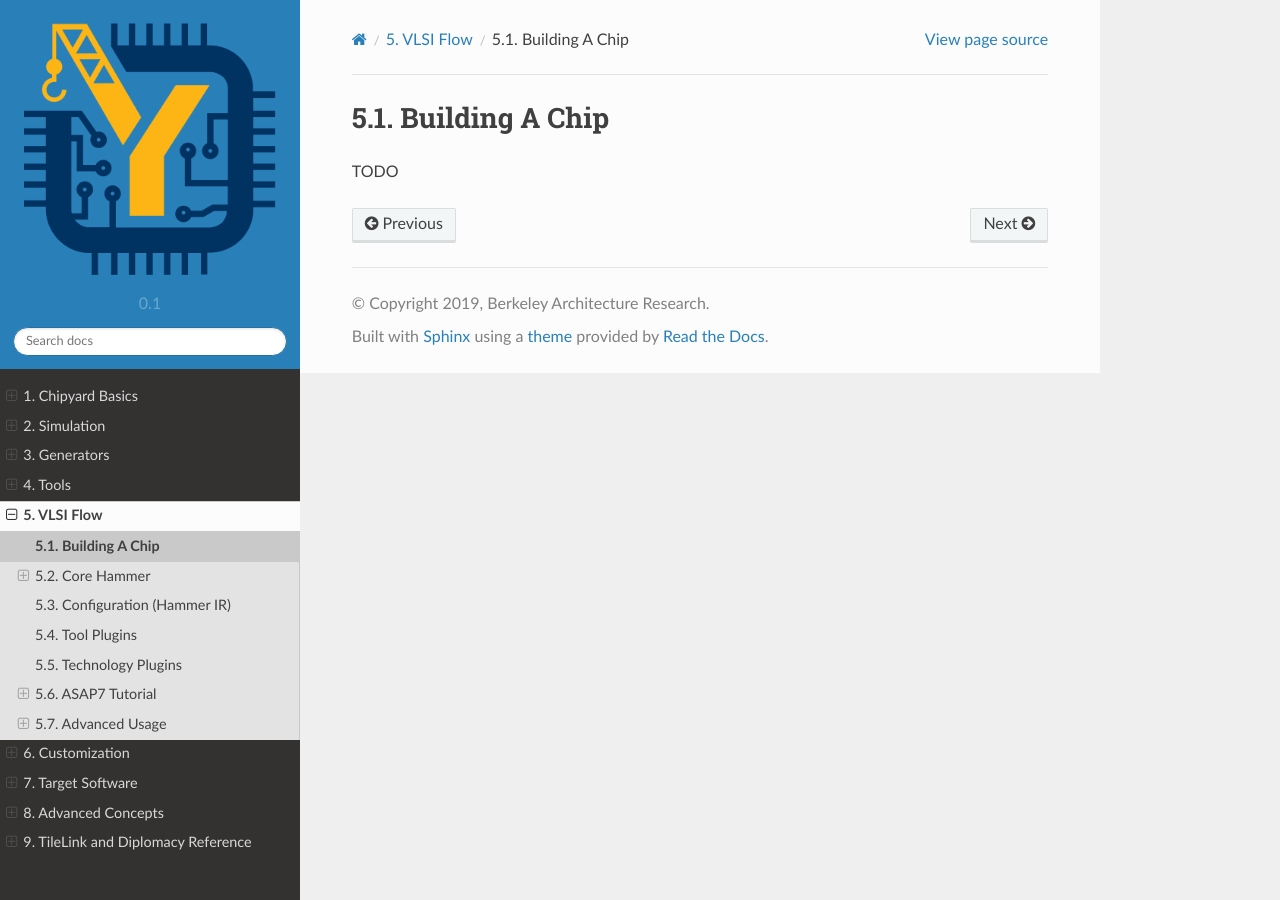
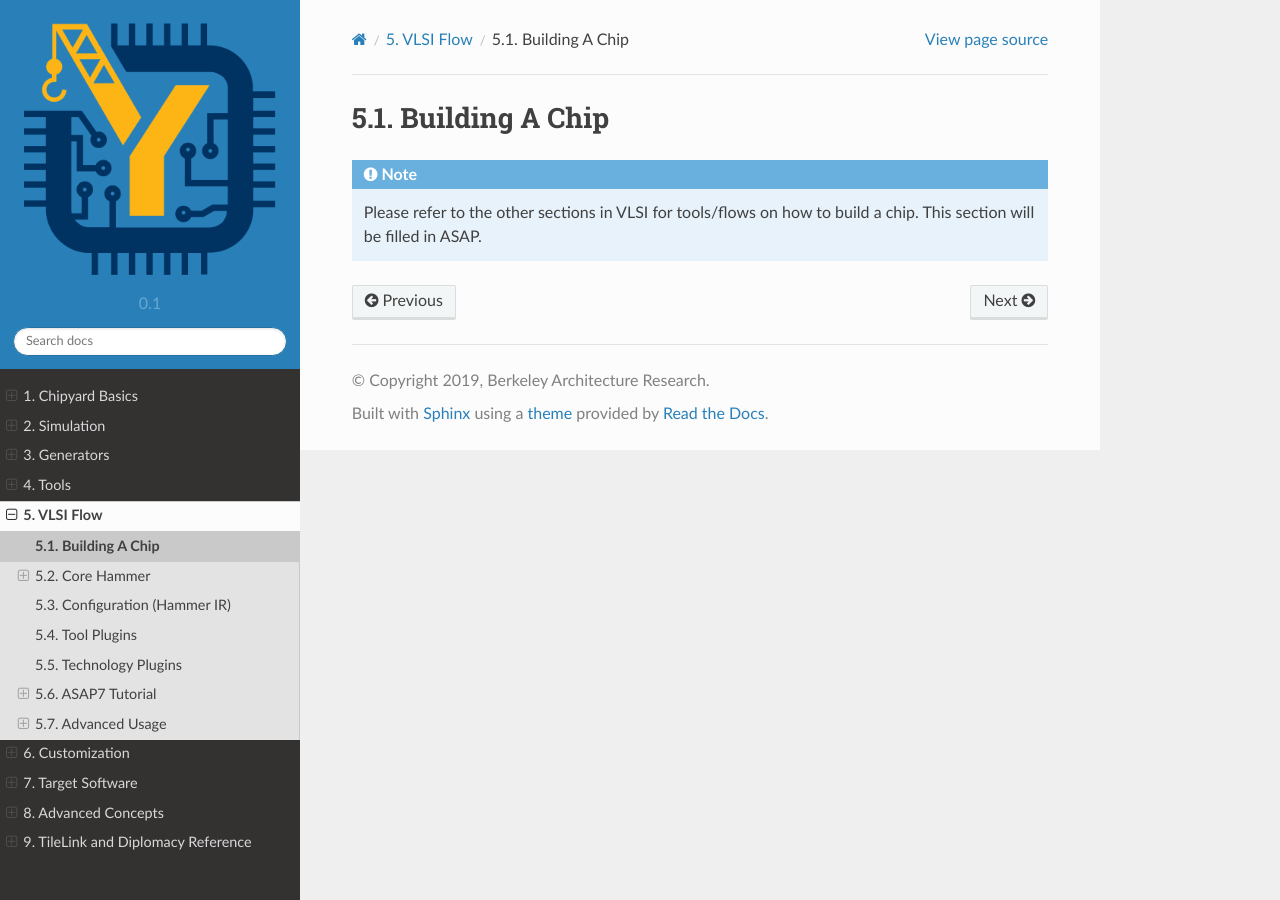
Before and after one commit to ucb-bar/chipyard, a Sphinx documentation site: the page built from docs/VLSI/Building-A-Chip.rst, in a window 1280 px wide. Built offline with Sphinx 7.4.7 and the Read the Docs theme 2.0.0, drawn with Linux system fonts in a browser that asks for light colours.

Commit message:
small spelling changes

```diff
--- a/docs/Software/FireMarshal.rst
+++ b/docs/Software/FireMarshal.rst
@@ -1,7 +1,6 @@
 .. _fire-marshal:
 FireMarshal
 =================
-``software/firemarshal``
 
 FireMarshal is a workload generation tool for RISC-V based systems. It
 currently only supports the FireSim FPGA-accelerated simulation platform.
--- a/docs/Tools/Barstools.rst
+++ b/docs/Tools/Barstools.rst
@@ -1,5 +1,5 @@
 Barstools
 ===============================
 
-Barstools is a collection of useful FIRRTL transformations and Compilers to help the build process.
+Barstools is a collection of useful FIRRTL transformations and compilers to help the build process.
 Included in the tools are a MacroCompiler (used to map Chisel memory constructs to vendor SRAMs), FIRRTL transforms (to separate harness and top-level SoC files), and more.
--- a/docs/Tools/Chisel-Testers.rst
+++ b/docs/Tools/Chisel-Testers.rst
@@ -1,6 +1,7 @@
 Chisel Testers
 ==============================
 
-`Chisel testers <https://github.com/freechipsproject/chisel-testers>`__ is a library for writing tests for Chisel designs.
+`Chisel Testers <https://github.com/freechipsproject/chisel-testers>`__ is a library for writing tests for Chisel designs.
 It provides a Scala API for interacting with a DUT.
-It can use multiple backends, including :ref:`Treadle` and Verilator.
+It can use multiple backends, including things such as Treadle and Verilator.
+See :ref:`Treadle and FIRRTL Interpreter` and :ref:`sw-rtl-sim-intro` for more information on these simulation methods.
--- a/docs/VLSI/Building-A-Chip.rst
+++ b/docs/VLSI/Building-A-Chip.rst
@@ -3,4 +3,4 @@
 Building A Chip
 ==============================
 
-TODO
+.. Note:: Please refer to the other sections in VLSI for tools/flows on how to build a chip. This section will be filled in ASAP.
```
